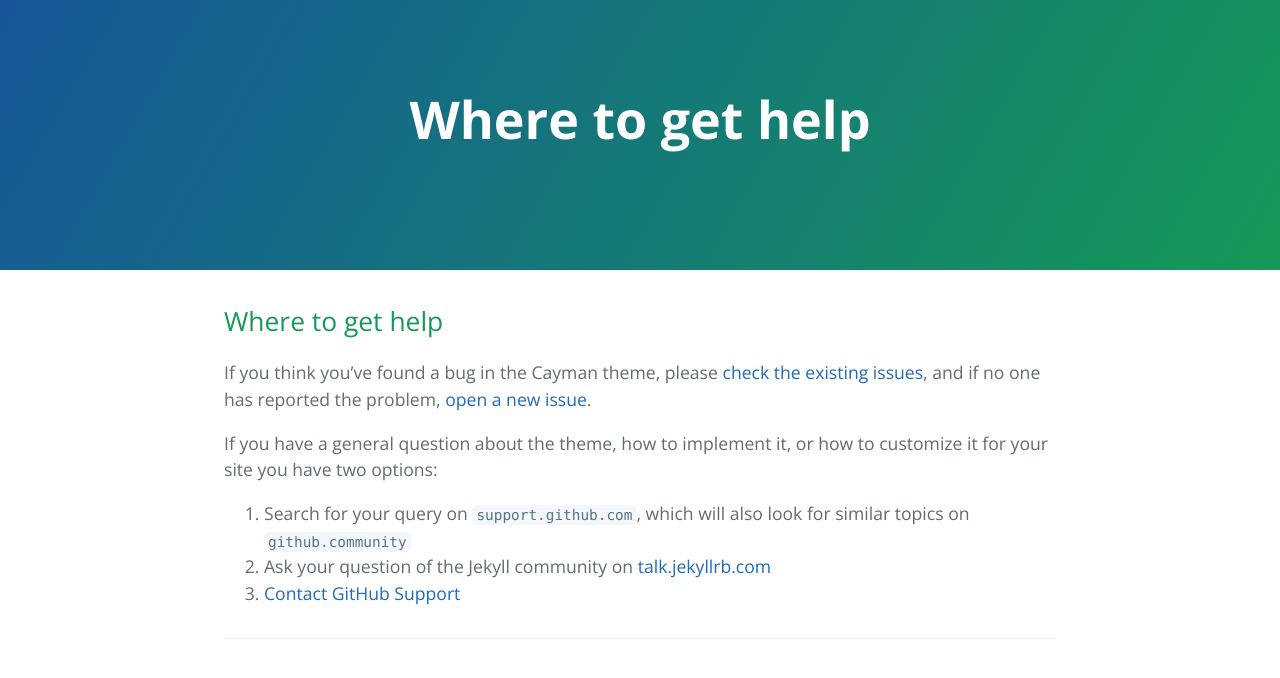
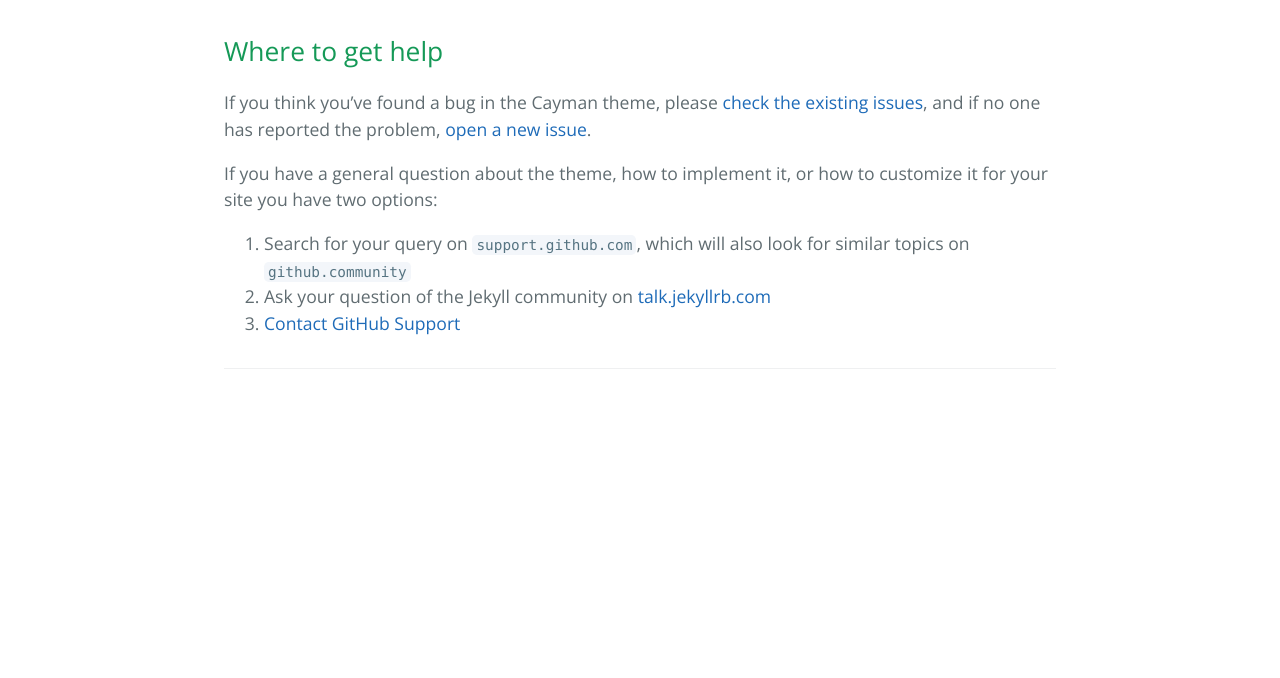
Before and after one commit to MayankVikash/mayankvikash.ml, a Jekyll site: the page built from docs/SUPPORT.md, in a window 1280 px wide. Shown: the top 678 px of the page. Built offline with Jekyll 4.4.1, drawn with Linux system fonts in a browser that asks for light colours; our own code applies the rules of GitHub Pages for plain Markdown files; the repository's description, which GitHub fills in, is left out.

Commit message:
Update default.html

```diff
--- a/_layouts/default.html
+++ b/_layouts/default.html
@@ -15,17 +15,17 @@
   <body>
     <a id="skip-to-content" href="#content">Skip to the content.</a>
 
-    <header class="page-header" role="banner">
+<!--     <header class="page-header" role="banner">
       <h1 class="project-name">{{ page.title | default: site.title | default: site.github.repository_name }}</h1>
       <h2 class="project-tagline">{{ page.description | default: site.description | default: site.github.project_tagline }}</h2>
       {% if site.github.is_project_page %}
 <!--         <a href="{{ site.github.repository_url }}" class="btn">View on GitHub</a> -->
-      {% endif %}
+<!--       {% endif %}
       {% if site.show_downloads %}
         <a href="{{ site.github.zip_url }}" class="btn">Download .zip</a>
         <a href="{{ site.github.tar_url }}" class="btn">Download .tar.gz</a>
       {% endif %}
-    </header>
+    </header>  -->
 
     <main id="content" class="main-content" role="main">
       {{ content }}
```
